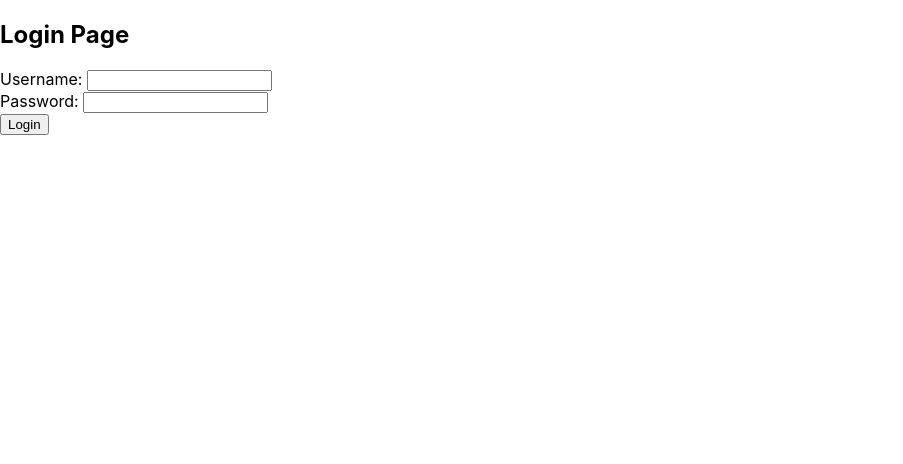
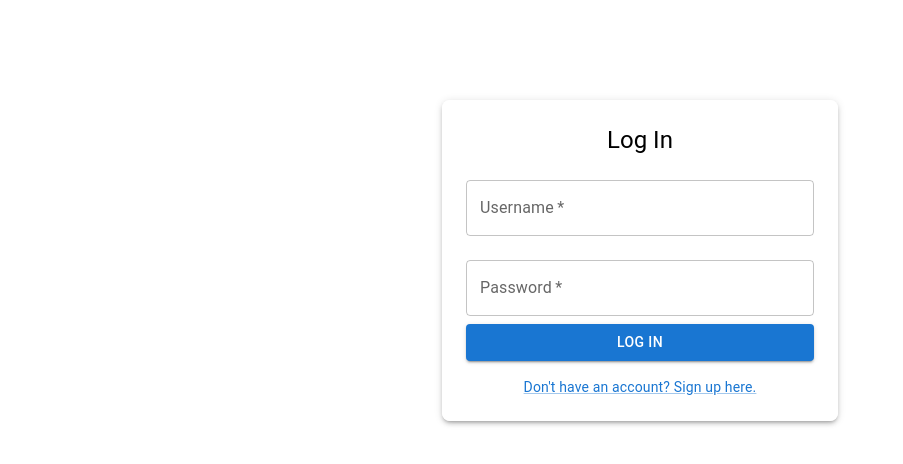
Before and after one commit to tsx0314/mentora, a React (Create React App) app: page /login in a window 1280 px wide. Shown: the top 464 px of the page, without its empty margins (0-903 px from the left). Built offline with nearby package versions, Linux system fonts and the light colour scheme.

Commit message:
Updated LoginPage

```diff
--- a/src/App.js
+++ b/src/App.js
@@ -11,21 +11,15 @@ function App() {
         <p>
           Welcome to Mentora!
         </p>
-        <a
-          className="App-link"
-          href="signin.html"
-          target="_blank"
-          rel="noopener noreferrer"
-        >
-          Sign In
+        <a>
+          <Link className="App-link" to="/signup">
+          Sign Up
+          </Link>
         </a>
-        <a
-          className="App-link"
-          href="login.html"
-          target="_blank"
-          rel="noopener noreferrer"
-        >
+        <a>
+          <Link className="App-link" to="/login">
           Log In
+          </Link>
         </a>
       </header>
 
--- a/src/index.js
+++ b/src/index.js
@@ -3,6 +3,7 @@ import ReactDOM from 'react-dom/client';
 import { BrowserRouter as Router, Routes, Route } from 'react-router-dom';
 import './index.css';
 import App from './App';
+import SignupPage from './pages/SignupPage';
 import LoginPage from './pages/LoginPage';
 import MatchingPage from './pages/MatchingPage';
 import ResourcePage from './pages/ResourcePage';
@@ -15,6 +16,7 @@ root.render(
     <Router>
       <Routes>
         <Route path="/" element={<App />} />
+        <Route path="/signup" element={<SignupPage />} />
         <Route path="/login" element={<LoginPage />} />
         <Route path="/matching" element={<MatchingPage />} />
         <Route path="/resources" element={<ResourcePage />} />
--- a/src/pages/LoginPage.js
+++ b/src/pages/LoginPage.js
@@ -1,20 +1,54 @@
 import React from 'react';
+import { Container, TextField, Button, Typography, Box, Link } from '@mui/material';
 
-function LoginPage() {
-  return (
-    <div>
-      <h2>Login Page</h2>
-      <form>
-        <label>Username: </label>
-        <input type="text" name="username" />
-        <br />
-        <label>Password: </label>
-        <input type="password" name="password" />
-        <br />
-        <button type="submit">Login</button>
-      </form>
-    </div>
-  );
-}
+const LoginPage = () => {
+    const handleSubmit = (event) => {
+        event.preventDefault();
+        // Handle login logic here
+    };
+
+    return (
+        <Container maxWidth="xs" style={{ marginTop: '100px' }}>
+            <Box
+                sx={{
+                    bgcolor: 'rgba(255, 255, 255, 0.9)',
+                    padding: 3,
+                    borderRadius: 2,
+                    boxShadow: 3
+                }}
+            >
+                <Typography variant="h5" align="center" gutterBottom>
+                    Log In
+                </Typography>
+                <form onSubmit={handleSubmit}>
+                    <TextField
+                        fullWidth
+                        label="Username"
+                        margin="normal"
+                        required
+                    />
+                    <TextField
+                        fullWidth
+                        label="Password"
+                        type="password"
+                        margin="normal"
+                        required
+                    />
+                    <Button
+                        type="submit"
+                        variant="contained"
+                        color="primary"
+                        fullWidth
+                    >
+                        Log In
+                    </Button>
+                </form>
+                <Link href="/signin" variant="body2" align="center" display="block" sx={{ marginTop: 2 }}>
+                    Don't have an account? Sign up here.
+                </Link>
+            </Box>
+        </Container>
+    );
+};
 
 export default LoginPage;
```
